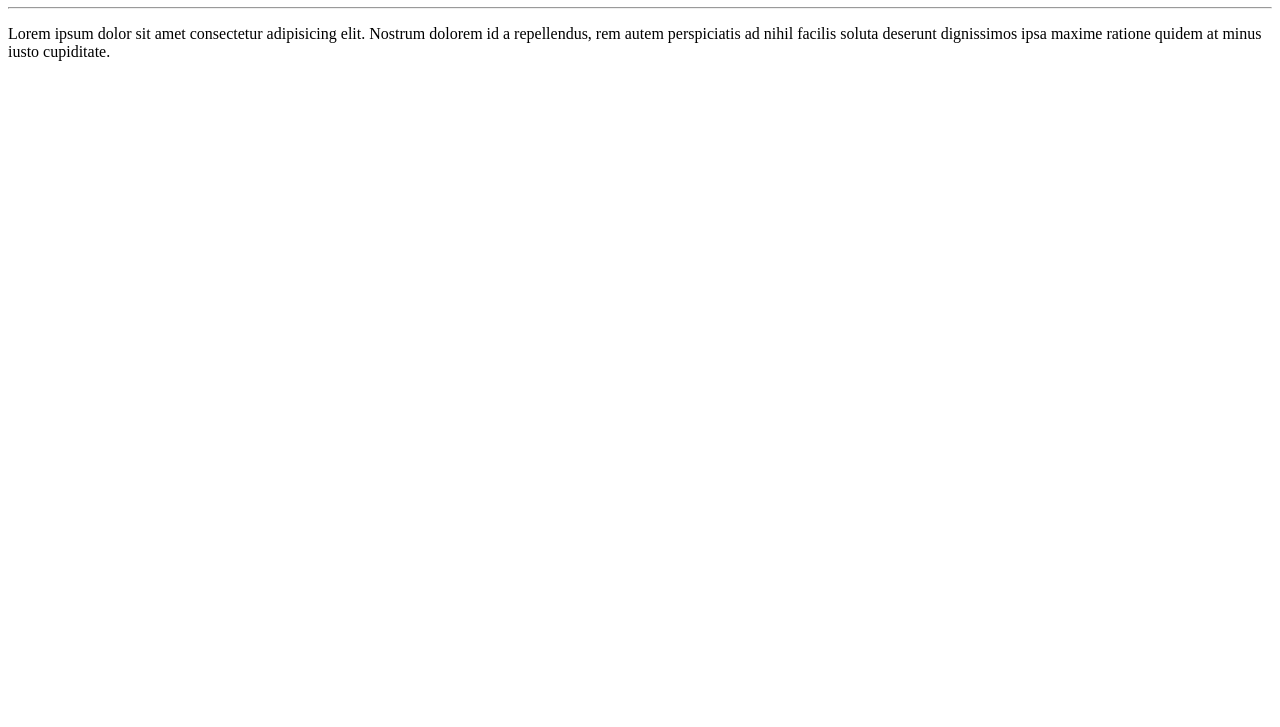
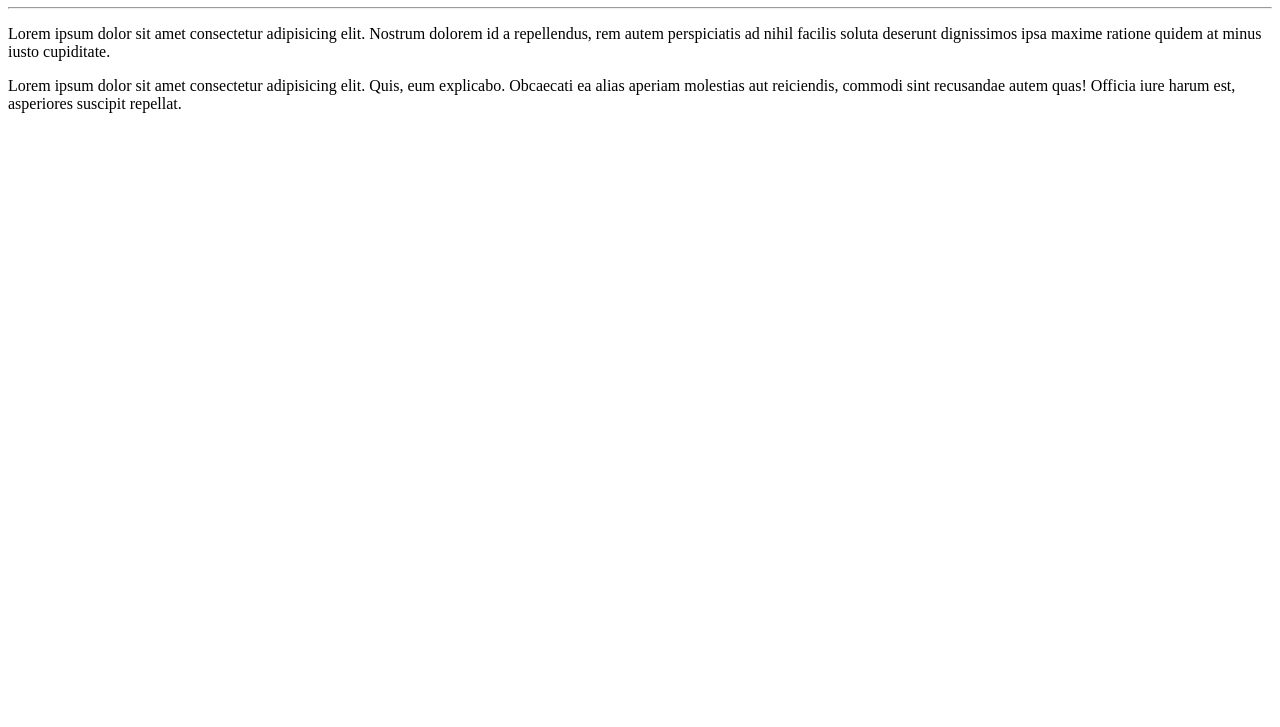
Before and after one commit to beatriztavares-tech/Ola-Mundo, a plain HTML site: page site-exemplo/index.html in a window 1280 px wide. Shown: the part 73-800 px from the top of the page. Drawn offline with Linux system fonts and the light colour scheme.

Commit message:
Adicionei um parágrafo

```diff
--- a/site-exemplo/index.html
+++ b/site-exemplo/index.html
@@ -10,6 +10,6 @@
     <h1>Olá, Mundo!</h1>
     <hr>
     <p>Lorem ipsum dolor sit amet consectetur adipisicing elit. Nostrum dolorem id a repellendus, rem autem perspiciatis ad nihil facilis soluta deserunt dignissimos ipsa maxime ratione quidem at minus iusto cupiditate.</p>
-
+    <p>Lorem ipsum dolor sit amet consectetur adipisicing elit. Quis, eum explicabo. Obcaecati ea alias aperiam molestias aut reiciendis, commodi sint recusandae autem quas! Officia iure harum est, asperiores suscipit repellat.</p>
 </body>
 </html>
```
